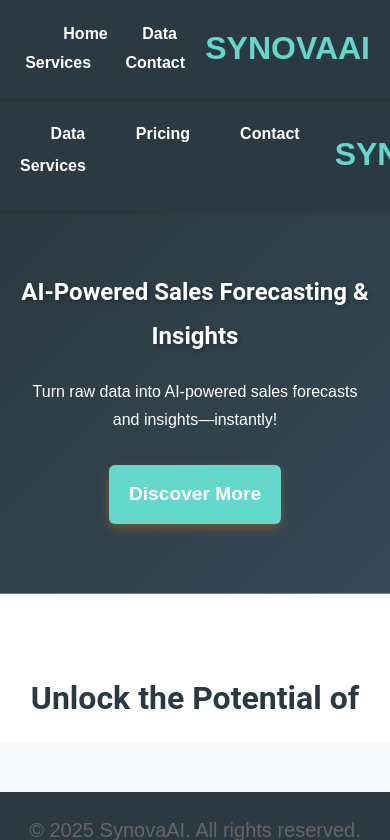
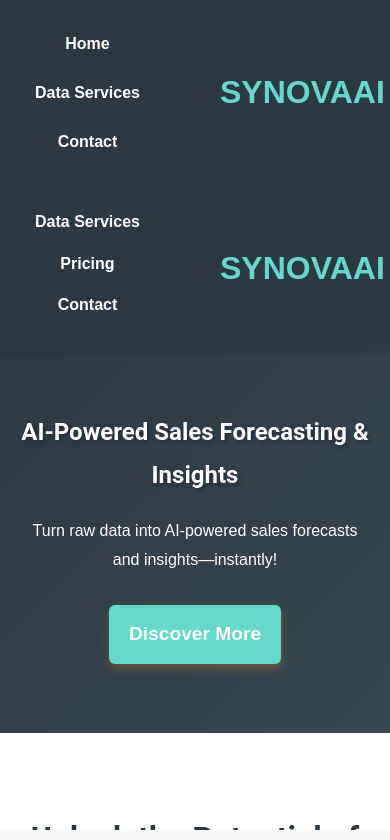
Before and after one commit to jslad2/sales-forecasting-platform, a Flask app: page /forecasting-tool in a window 390 px wide. Shown: the top 840 px of the page. Run offline with Flask 3, Linux system fonts and the light colour scheme.

Commit message:
mobile view update

```diff
--- a/static/css/style.css
+++ b/static/css/style.css
@@ -776,3 +776,32 @@ footer {
     background: #2B3A42;
     color: white;
 }
+
+@media (max-width: 768px) {
+    nav {
+        display: flex;
+        flex-direction: column;  /* Stack items */
+        align-items: center;
+    }
+
+    nav ul {
+        flex-direction: column;  /* Stack menu items */
+        text-align: center;
+        padding: 0;
+    }
+
+    nav ul li {
+        margin-bottom: 10px;  /* Add spacing */
+    }
+
+    .logo {
+        max-width: 80%;  /* Prevent logo from overflowing */
+    }
+}
+
+@media (max-width: 768px) {
+    .logo {
+        max-width: 150px; /* Adjust width */
+        height: auto; /* Maintain aspect ratio */
+    }
+}
```
